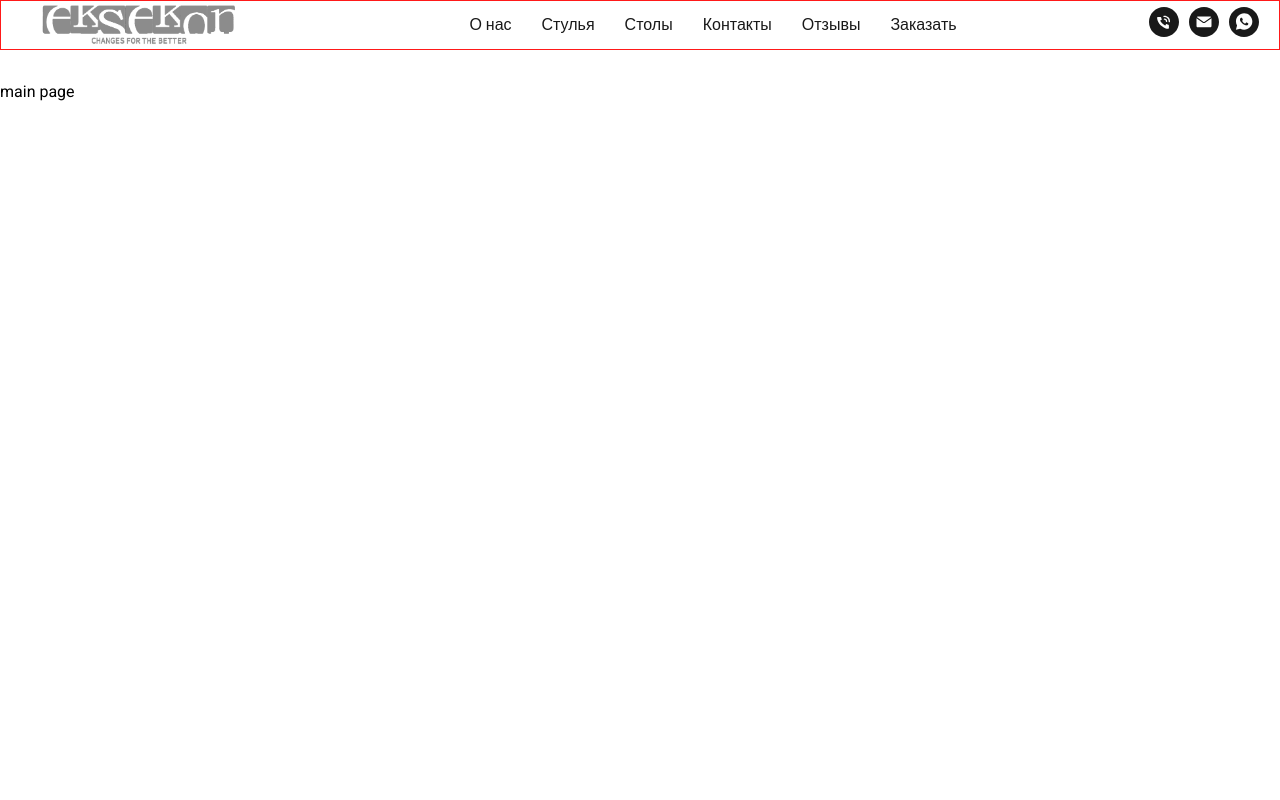
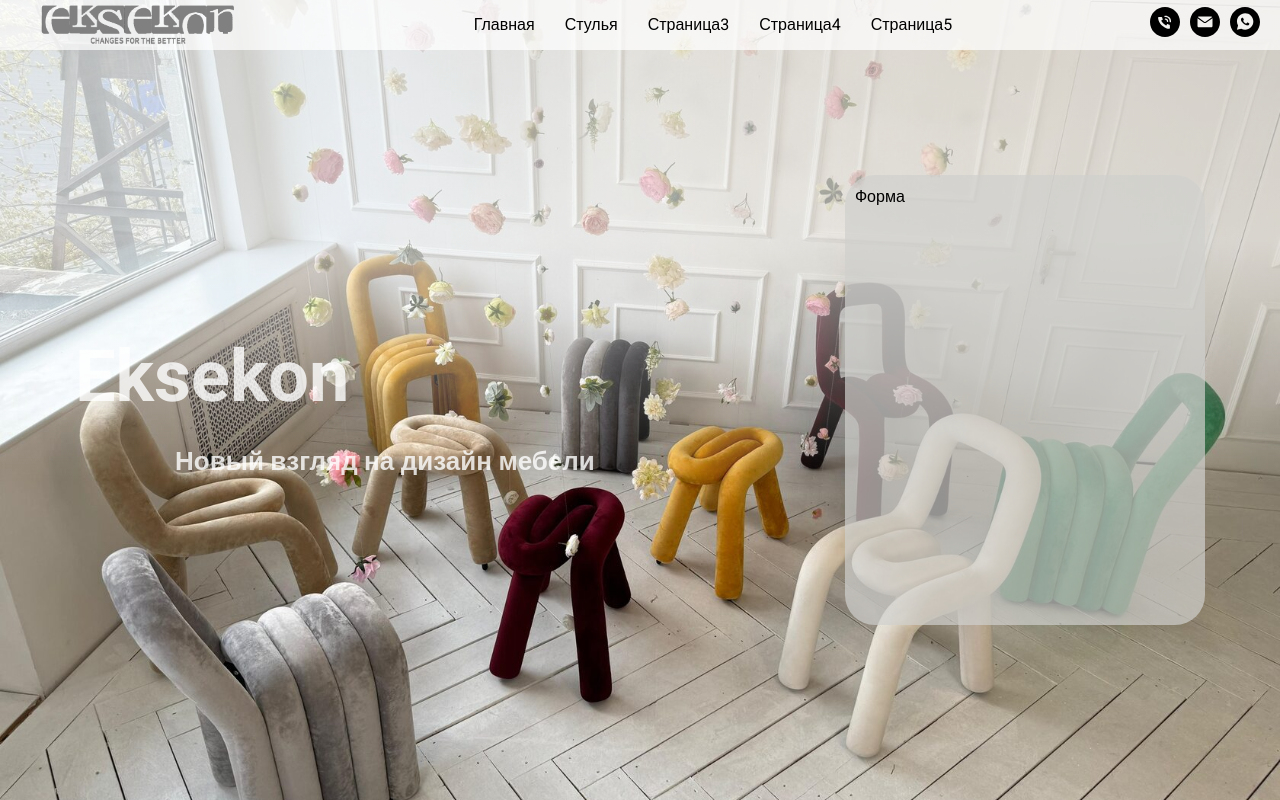
Before and after one commit to leonraz58/eksekon, a React app: page / in a window 1280 px wide. Built offline with nearby package versions, Linux system fonts and the light colour scheme; a web font is replaced by a local one.

Commit message:
add main

```diff
--- a/src/components/pageContainer/pageContainer.module.scss
+++ b/src/components/pageContainer/pageContainer.module.scss
@@ -3,4 +3,5 @@
   min-height: 100%;
   padding: 0 30px;
   margin: 0 auto;
+  height: 100%;
 }
--- a/src/layout/chairs/card/card.module.scss
+++ b/src/layout/chairs/card/card.module.scss
@@ -1,6 +1,6 @@
 .card {
   //height: 400px;
-  width: 33%;
+  width: 25%;
   //max-width: 500px;
   //flex-grow: 1;
   border: 1px solid rgb(236, 236, 236);
--- a/src/layout/chairs/chairs.module.scss
+++ b/src/layout/chairs/chairs.module.scss
@@ -1,3 +1,7 @@
+.section {
+  padding-top: 70px;
+}
+
 .cardWrapper {
   display: flex;
   justify-content: flex-start;
--- a/src/layout/chairs/chairs.tsx
+++ b/src/layout/chairs/chairs.tsx
@@ -4,8 +4,9 @@ import {PageContainer} from "../../components/pageContainer/pageContainer";
 
 export const Chairs = () => {
     return (
-        <section>
+        <section className={s.section}>
             <PageContainer>
+                Тут будет фильтр
                 <div className={s.cardWrapper}>
                     <Card/>
                     <Card/>
--- a/src/layout/header/header.module.scss
+++ b/src/layout/header/header.module.scss
@@ -11,12 +11,10 @@
   width: 100%;
   padding-right: 20px;
 
-  background-color: white;
+  //border: 1px solid red;
+  z-index: 100;
 
-  border: 1px solid red;
-  //z-index: -100;
-
-  opacity: 0.9;
+  background: rgba(255, 255, 255, 0.7);
   height: 50px;
 }
 
--- a/src/layout/header/menu/menu.tsx
+++ b/src/layout/header/menu/menu.tsx
@@ -4,28 +4,28 @@ import s from './menu.module.scss'
 
 const items = [
     {
-        title: 'О нас',
-        href: 'about'
+        title: 'Главная',
+        href: '/'
     },
+    // {
+    //     title: 'О нас',
+    //     href: '#'
+    // },
     {
         title: 'Стулья',
         href: 'chairs'
     },
     {
-        title: 'Столы',
-        href: 'tables'
+        title: 'Страница3',
+        href: '#'
     },
     {
-        title: 'Контакты',
-        href: 'contacts'
+        title: 'Страница4',
+        href: '#'
     },
     {
-        title: 'Отзывы',
-        href: 'responses'
-    },
-    {
-        title: 'Заказать',
-        href: 'order'
+        title: 'Страница5',
+        href: '#'
     }
 ]
 
--- a/src/layout/layout.module.scss
+++ b/src/layout/layout.module.scss
@@ -1,3 +1,3 @@
 .main {
-  padding-top: 80px
+  //padding-top: 50px
 }
--- /dev/null
+++ b/src/layout/main/main.module.scss
@@ -0,0 +1,43 @@
+.wrapper {
+  height: 100%;
+  display: flex;
+  justify-content: space-around;
+  align-items: center;
+  gap: 100px;
+  color: white;
+  //backdrop-filter: contrast(80%);
+  background-image: linear-gradient(to top, rgba(255,255,255,0) 40%, rgba(255,255,255,0.6) 70%, rgba(255,255,255,0.6) 100%) ;
+}
+
+.mainImage {
+  width: 100%;
+}
+
+.sectionMain {
+  background-image: url("./../../assets/images/main.jpeg");
+  background-size: cover;
+  height: 100vh;
+  background-position: center;
+  background-blend-mode: darken;
+}
+
+.title1 {
+  font-size: 72px;
+  //margin: 0;
+  opacity: 0.8;
+}
+
+.title2 {
+ font-size: 26px;
+  opacity: 0.8;
+  margin-left: 100px;
+}
+
+.form1 {
+  width: 360px;
+  height: 450px;
+  border-radius: 30px;
+  padding: 10px;
+  background: rgba(209, 209, 205, 0.7);
+  color: black;
+}
--- /dev/null
+++ b/src/layout/main/main.tsx
@@ -0,0 +1,13 @@
+import s from './main.module.scss'
+
+export const Main = () => {
+    return <section className={s.sectionMain}>
+            <div className={s.wrapper}>
+                <div>
+                    <h1 className={s.title1}>Eksekon</h1>
+                    <h2 className={s.title2}>Новый взгляд на дизайн мебели</h2>
+                </div>
+                <div className={s.form1}><span>Форма</span></div>
+            </div>
+    </section>
+}
--- a/src/utils/router.tsx
+++ b/src/utils/router.tsx
@@ -1,10 +1,11 @@
 import {createBrowserRouter, RouteObject} from "react-router-dom";
 import {Layout} from "../layout/layout";
 import {Chairs} from "../layout/chairs/chairs";
+import {Main} from "../layout/main/main";
 
 const publicRoutes: RouteObject[] = [
     {
-        element: <div>main page</div>,
+        element: <Main/>  ,
         path: '/',
     },
     {
```
